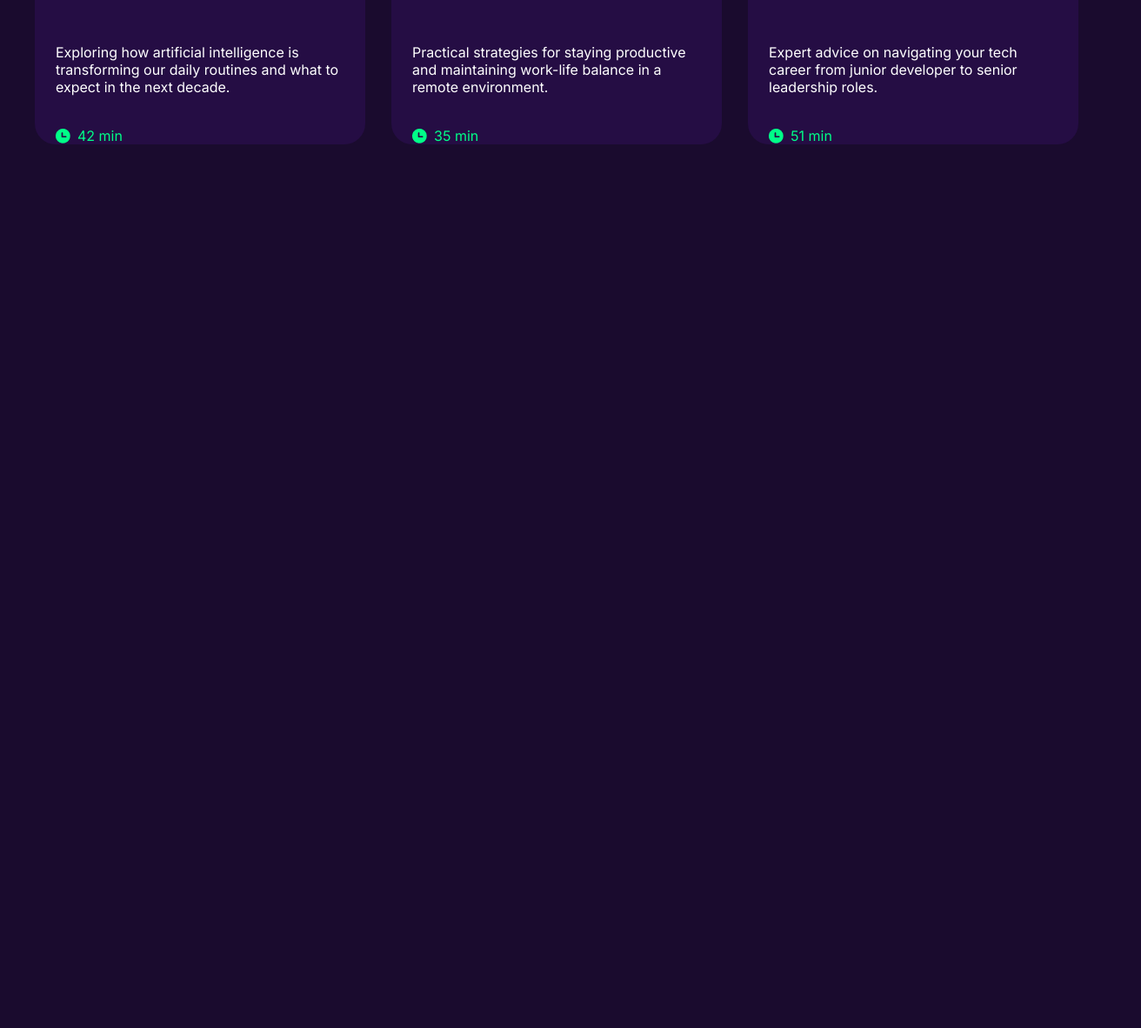
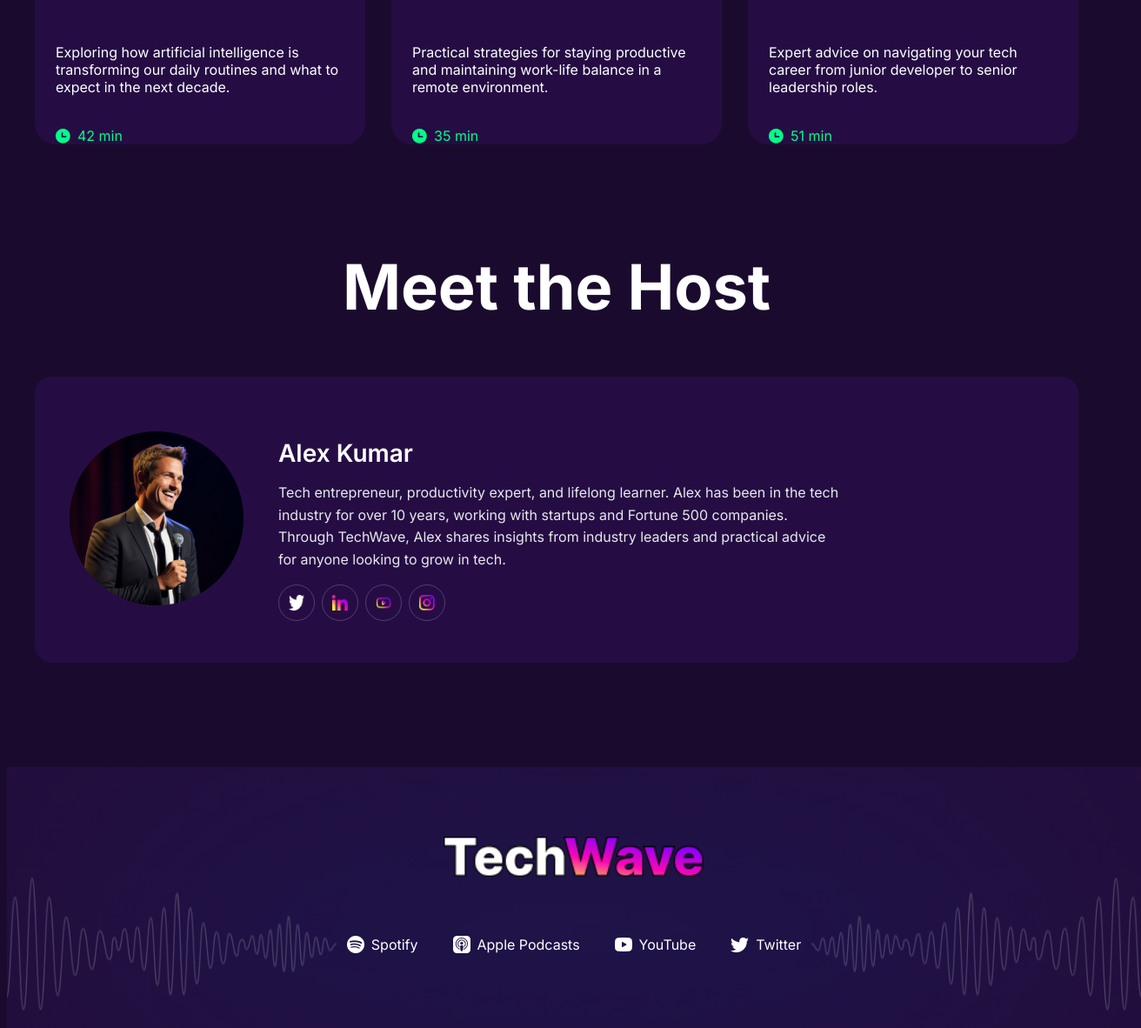
Before and after one commit to mdjobayerahamad/my-2nd-assignment, a plain HTML site: page index.html in a window 1280 px wide. Shown: the part 3083-4265 px from the top of the page at 87% size, 1312 px wide, since content can reach past the window. Before the commit the page ends 3369 px from the top, so only its background shows below. Drawn offline with Linux system fonts and the light colour scheme.

Commit message:
footer dekstop done

```diff
--- a/index.html
+++ b/index.html
@@ -128,5 +128,53 @@
                 </div>
             </div>
         </section>
+        <!-- Host section  -->
+         <section class="host">
+            <div class="host-title">
+                <h1>Meet the Host</h1>
+            </div>
+            <div class="host-container">
+                <div class="alex-kumar">
+                    <img src="./assets/host.png" alt="">
+                </div>
+               <div class="host-info">
+                <h2>Alex Kumar</h2>
+                <p>Tech entrepreneur, productivity expert, and lifelong learner. Alex has been in the tech industry for over 10 years, working with startups and Fortune 500 companies. Through TechWave, Alex shares insights from industry leaders and practical advice for anyone looking to grow in tech.</p>
+                <div class="info-socil">
+                    <span><img src="./assets/twitter.png"></span>
+                    <span><img src="./assets/linkedin.png"></span>
+                    <span><img src="./assets/youtube.png"></span>
+                    <span><img src="./assets/instagram.png"></span>
+                </div>
+            </div>
+            </div>
+         </section>
+         <!-- Footer section  -->
+          <footer class="footer">
+            <div class="footer-logo">
+                <img src="./assets/TechWave.png" alt="">
+            </div>
+            <div class="footer-container">
+                <div class="footer-item">
+                    <img src="./assets/spotify.png" alt="">
+                    <p>Spotify</p>
+                </div>
+                <div class="footer-item">
+                    <img src="./assets/apple-podcast.png" alt="">
+                    <p>Apple Podcasts</p>
+                </div>
+                <div class="footer-item">
+                    <img src="./assets/youtube-podcast.png" alt="">
+                    <p>YouTube</p>
+                </div>
+                <div class="footer-item">
+                    <img src="./assets/twitter.png" alt="">
+                    <p>Twitter</p>
+                </div>
+            </div>
+                <br>
+                <p class="fooger-copy">© 2026 TechWave Podcast. All rights reserved.</p>
+
+          </footer>
 </body>
 </html>
--- a/style.css
+++ b/style.css
@@ -222,7 +222,7 @@
 }
 .img-one, .img-two, .img-three, .img-four, .img-five{
     padding: 40px 40px ;
-    background-color: #rgba(53, 17, 101, 0.4);
+    background-color: rgba(53, 17, 101, 0.4);
     border-radius: 40px;
     box-shadow:0 8px 24px rgba(0, 0, 0, 0.35);
 
@@ -308,6 +308,98 @@
     font-size: 16px;
     color: #00FF88;
 }
+/* host section style  */
+.host{
+        max-width: 1200px;
+        margin: 120px auto;
+}
+.host-title{
+    font-size: 48px;
+    font-weight: bold;
+    text-align: center;
+    color: #FFFFFF;
+    margin-bottom: 40px;
+}
+.host-container{
+    max-width: 1200px;
+    display: flex;
+    gap: 40px;
+    background-color: #250D44;
+    color: #FFFFFF;
+    align-items: center;
+    border-radius: 20px;
+    padding: 48px 40px;
+}
+
+.alex-kumar img{
+    width: 200px;
+    height: 200px;
+    object-fit: cover;
+    border-radius: 16px;
+}
+.host-info{
+    max-width: 650px;
+}
+.host-info h2{
+    font-size: 28px;
+    font-weight: 600;
+    margin-bottom: 12px;
+}
+
+.host-info p{
+    line-height: 1.6;
+    opacity: 0.9;
+}
+.info-socil span{
+    width: 40px;
+    height: 40px;
+    border-radius: 50%;
+    border: 1px solid rgba(255, 255, 255, 0.2);
+    display: flex;
+    align-items: center;
+    justify-content: center;
+    cursor: pointer;
+
+}
+.info-socil{
+    display: flex;
+    gap: 8px;
+}
+.info-socil img{
+    width: 18px;
+    height: 18px;
+}
+
+
+/* Footer */
+
+.footer{
+    width: 100%;
+    background-image: url(./assets/footer-bg.png);
+    background-size: cover;
+    background-repeat: no-repeat;
+    background-position: center;
+    padding: 80px 20px 40px;
+    text-align: center;
+    color: #FFFFFF;
+}
+.footer-logo img{
+    width: 300px;
+    margin-bottom: 48px;
+}
+.footer-container{
+    display: flex;
+    justify-content: center;
+    gap: 40px;
+    margin-bottom: 32px;
+}
+.footer-item{
+    display: flex;
+    flex-direction: row;
+    align-items: center;
+    gap: 8px;
+}
+
 
 
 /* Responsive  */
@@ -405,4 +497,41 @@
         width: 100%;
         height: auto;
     }
+    /* host section  */
+    .host{
+      margin: 80px 16px;
+  }
+  .host-title h1{
+      font-size: 28px;
+      line-height: 1.3;
+  }
+  .host-container{
+      flex-direction: column;
+      padding: 24px 16px;
+      gap: 24px;
+      text-align: center;
+  }
+   .alex-kumar img{
+      width: 140px;
+      height: 140px;
+      border-radius: 12px;
+  }
+  .host-info{
+      max-width: 100%;
+  }
+
+  .host-info p{
+      font-size: 14px;
+      line-height: 1.6;
+  }
+  .info-socil{
+      justify-content: center;
+      margin-top: 12px;
+  }
+
+  .info-socil img{
+      width: 36px;
+      height: 36px;
+      padding: 6px;
+  }
 }
```
